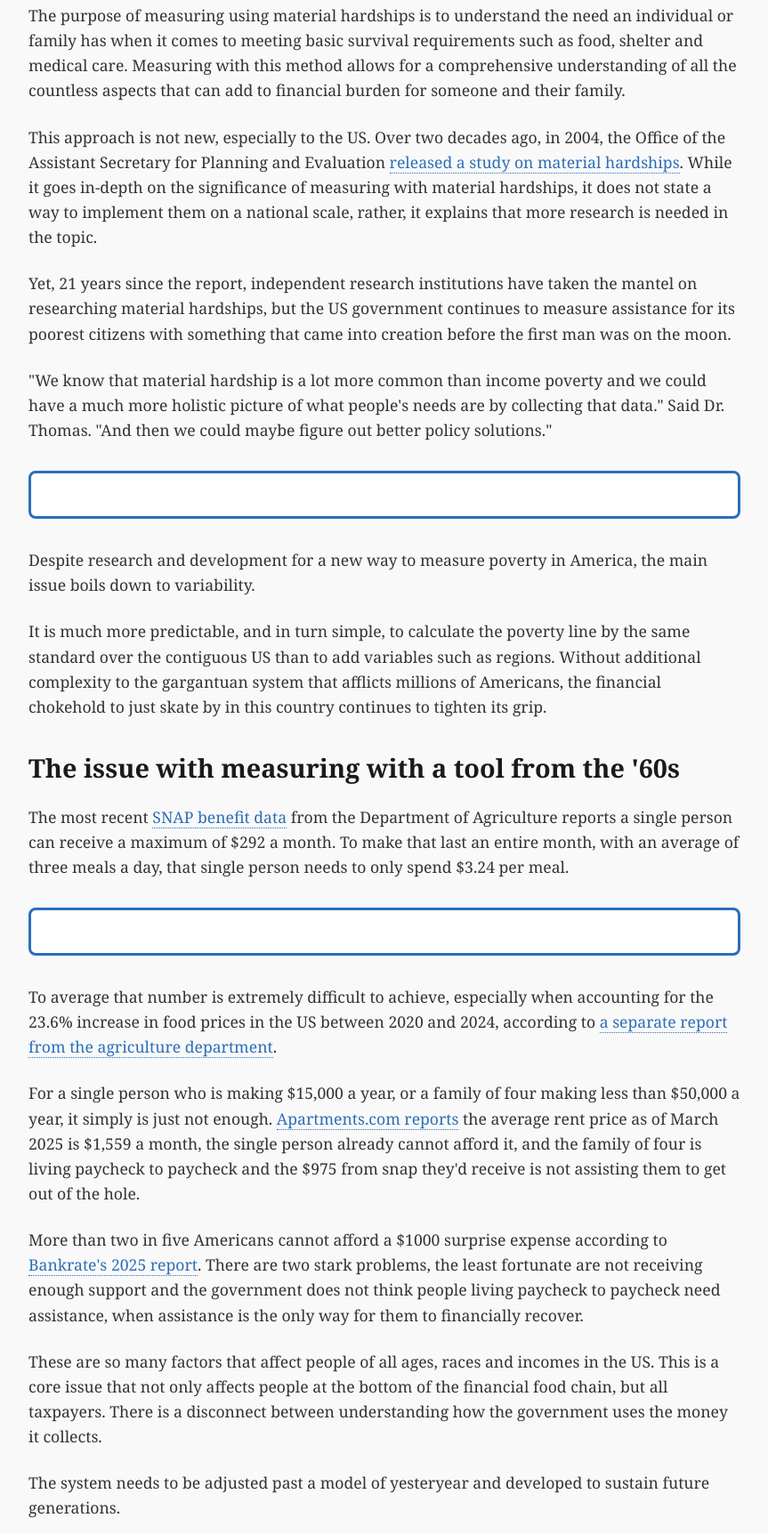
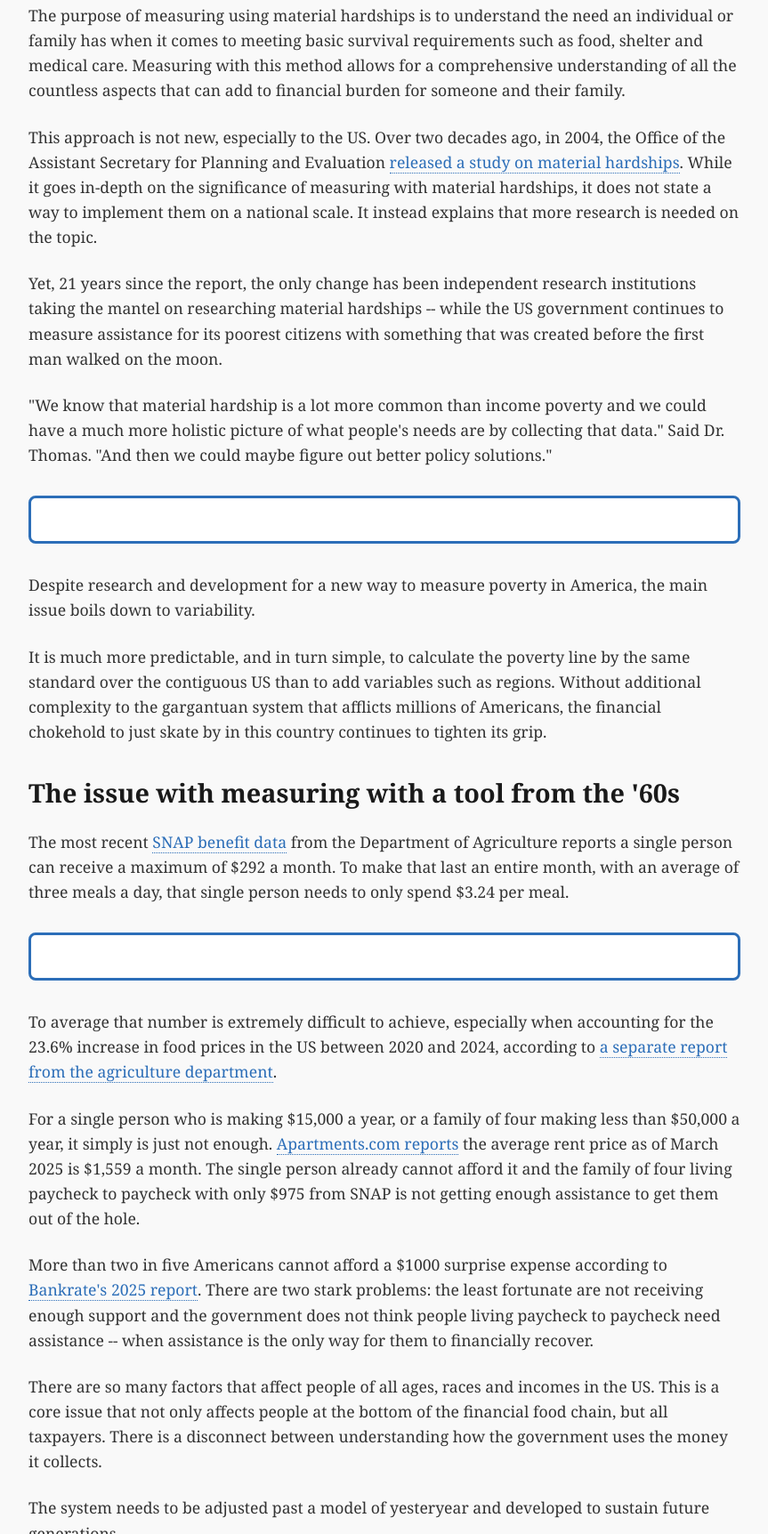
Before and after one commit to Z-Kanji/InteractivesFinal, a plain HTML site: page index.html in a window 1280 px wide. Shown: the part 1076-2800 px from the top of the page at 89% size, without its empty margins (208-1071 px from the left). Drawn offline with Linux system fonts and the light colour scheme; a script that the page names is missing.

Commit message:
Add files via upload

```diff
--- a/index.html
+++ b/index.html
@@ -8,7 +8,6 @@
 </head>
 <body>
 <!-- partial:index.partial.html -->
-<!DOCTYPE html>
 <html lang="en">
 <head>
     <meta charset="UTF-8">
@@ -38,7 +37,7 @@
 
     <p>The Census does measure poverty in another way, called the <a href="https://www.census.gov/content/dam/Census/library/visualizations/2021/demo/poverty_measure-how_print.pdf">Supplemental Poverty Measure</a>. While SPM is a more comprehensive tool, it is not used to determine anything official and already integrates any government assistance and taxes. It has not been updated since June 2022.</p>
 
-    <p>While the US government has spent countless billions on finding new ways to address poverty, the same algorithm from the 1960s is being used to calculate benefits such as tax exemptions, food stamps and Medicaid. Programs that exist to help the people who cannot afford the cost, yet with the current way poverty is calculated, the group of struggling to get by Americans continues to expand year over year.</p>
+    <p>While the US government has spent countless billions on finding new ways to address poverty, the same algorithm from the 1960s is being used to calculate benefits such as tax exemptions, food stamps and Medicaid. These programs exist to help the people who cannot afford the cost. However, with the way the poverty line is calculated, the class of Americans struggling to get by expands year over year.</p>
 
     <p>"We ought to gather information about people's experiences of material hardship because we would know a lot more about (their) economic well-being," said Dr. Thomas.</p>
 
@@ -46,9 +45,9 @@
 
     <p>The purpose of measuring using material hardships is to understand the need an individual or family has when it comes to meeting basic survival requirements such as food, shelter and medical care. Measuring with this method allows for a comprehensive understanding of all the countless aspects that can add to financial burden for someone and their family.</p>
 
-    <p>This approach is not new, especially to the US. Over two decades ago, in 2004, the Office of the Assistant Secretary for Planning and Evaluation <a href="https://aspe.hhs.gov/reports/measures-material-hardship#:~:text=Based%20on%20a%20synthesis%20of%20research%20by%20European%20and%20US,preferences%20on%20observed%20living%20conditions.">released a study on material hardships</a>. While it goes in-depth on the significance of measuring with material hardships, it does not state a way to implement them on a national scale, rather, it explains that more research is needed in the topic.</p>
+    <p>This approach is not new, especially to the US. Over two decades ago, in 2004, the Office of the Assistant Secretary for Planning and Evaluation <a href="https://aspe.hhs.gov/reports/measures-material-hardship#:~:text=Based%20on%20a%20synthesis%20of%20research%20by%20European%20and%20US,preferences%20on%20observed%20living%20conditions.">released a study on material hardships</a>. While it goes in-depth on the significance of measuring with material hardships, it does not state a way to implement them on a national scale. It instead explains that more research is needed on the topic.</p>
 
-    <p>Yet, 21 years since the report, independent research institutions have taken the mantel on researching material hardships, but the US government continues to measure assistance for its poorest citizens with something that came into creation before the first man was on the moon.</p>
+    <p>Yet, 21 years since the report, the only change has been independent research institutions taking the mantel on researching material hardships -- while the US government continues to measure assistance for its poorest citizens with something that was created before the first man walked on the moon.</p>
 
     <p>"We know that material hardship is a lot more common than income poverty and we could have a much more holistic picture of what people's needs are by collecting that data." Said Dr. Thomas. "And then we could maybe figure out better policy solutions."</p>
 
@@ -80,11 +79,11 @@
 
     <p>To average that number is extremely difficult to achieve, especially when accounting for the 23.6% increase in food prices in the US between 2020 and 2024, according to <a href="https://www.ers.usda.gov/data-products/ag-and-food-statistics-charting-the-essentials/food-prices-and-spending#:~:text=U.S.%20food%20prices%20rose%20by%2023.6%20percent%20from%202020%20to%202024&text=In%202022%2C%20food%20prices%20increased,such%20as%20high%20energy%20costs.">a separate report from the agriculture department</a>.</p>
 
-    <p>For a single person who is making $15,000 a year, or a family of four making less than $50,000 a year, it simply is just not enough. <a href="https://www.apartments.com/rent-market-trends/us/">Apartments.com reports</a> the average rent price as of March 2025 is $1,559 a month, the single person already cannot afford it, and the family of four is living paycheck to paycheck and the $975 from snap they'd receive is not assisting them to get out of the hole.</p>
+    <p>For a single person who is making $15,000 a year, or a family of four making less than $50,000 a year, it simply is just not enough. <a href="https://www.apartments.com/rent-market-trends/us/">Apartments.com reports</a> the average rent price as of March 2025 is $1,559 a month. The single person already cannot afford it and the family of four living paycheck to paycheck with only $975 from SNAP is not getting enough assistance to get them out of the hole.</p>
 
-    <p>More than two in five Americans cannot afford a $1000 surprise expense according to <a href="https://www.bankrate.com/banking/savings/emergency-savings-report/">Bankrate's 2025 report</a>. There are two stark problems, the least fortunate are not receiving enough support and the government does not think people living paycheck to paycheck need assistance, when assistance is the only way for them to financially recover.</p>
+    <p>More than two in five Americans cannot afford a $1000 surprise expense according to <a href="https://www.bankrate.com/banking/savings/emergency-savings-report/">Bankrate's 2025 report</a>. There are two stark problems: the least fortunate are not receiving enough support and the government does not think people living paycheck to paycheck need assistance -- when assistance is the only way for them to financially recover.</p>
 
-    <p>These are so many factors that affect people of all ages, races and incomes in the US. This is a core issue that not only affects people at the bottom of the financial food chain, but all taxpayers. There is a disconnect between understanding how the government uses the money it collects.</p>
+    <p>There are so many factors that affect people of all ages, races and incomes in the US. This is a core issue that not only affects people at the bottom of the financial food chain, but all taxpayers. There is a disconnect between understanding how the government uses the money it collects.</p>
 
     <p>The system needs to be adjusted past a model of yesteryear and developed to sustain future generations.</p>
 
```
Also changed, not shown: LICENSE.txt (added), 1 other file.
